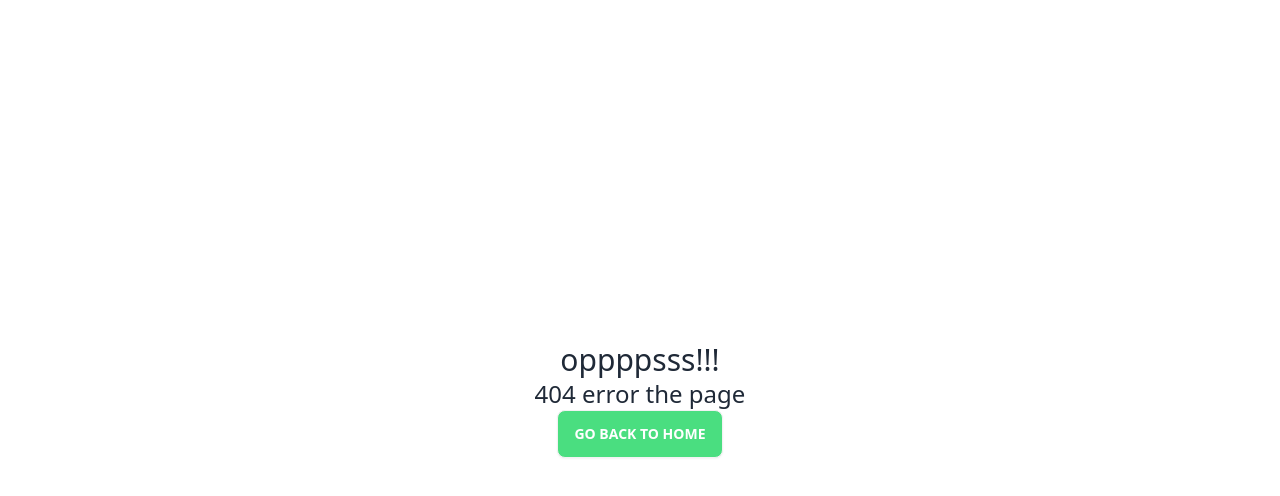
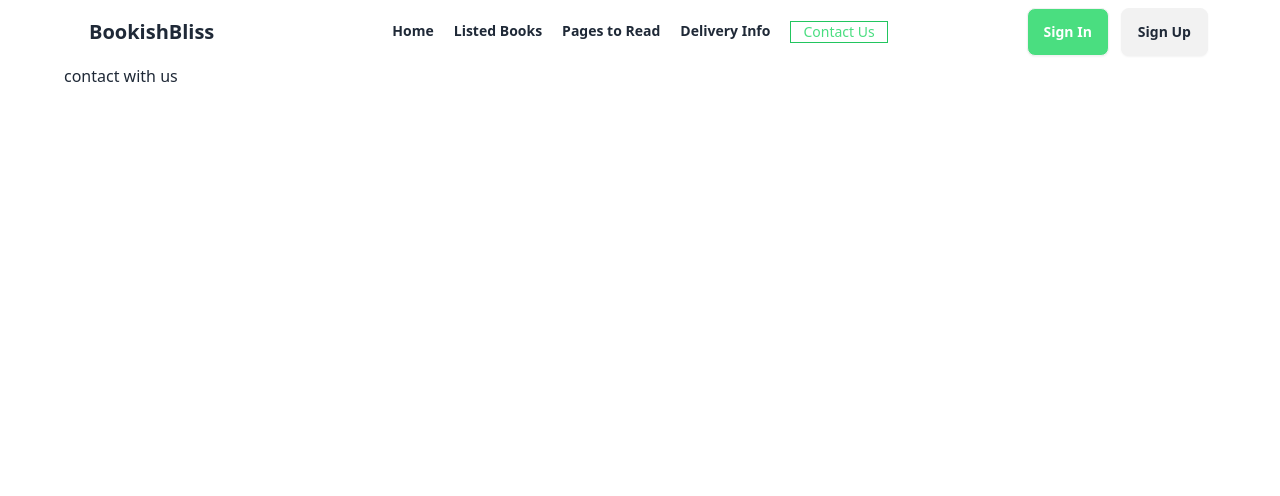
Before and after one commit to nafisa-lubaba/book-vibe, a React (Vite) app: page /contactus in a window 1280 px wide. Before the commit this address had no page. Shown: the top 496 px of the page. Built offline with nearby package versions, Linux system fonts and the light colour scheme.

Commit message:
new-route-added

```diff
--- a/src/components/BestSell/BestSell.jsx
+++ /dev/null
@@ -1,14 +0,0 @@
-
-
-const BestSell = () => {
-    return (
-        <div>
-            <h2>besl sell
-
-            </h2>
-
-        </div>
-    );
-};
-
-export default BestSell;
--- /dev/null
+++ b/src/components/ContactUs/ContactUs.jsx
@@ -0,0 +1,12 @@
+
+
+const ContactUs = () => {
+    return (
+        <div>
+        <h2>contact with us</h2>
+
+        </div>
+    );
+};
+
+export default ContactUs;
--- a/src/components/Navbar/Navbar.jsx
+++ b/src/components/Navbar/Navbar.jsx
@@ -17,6 +17,7 @@ const Navbar = () => {
                             <NavLink to='/listedbooks' className={({ isActive }) => isActive ? 'border border-green-500 text-green-400 px-3' : 'font-extrabold'}>Listed Books</NavLink>
                             <NavLink to='/pagesread' className={({ isActive }) => isActive ? 'border border-green-500 text-green-400 px-3' : 'font-extrabold'}>Pages to Read</NavLink>
                             <NavLink to='/deliveryinfo' className={({ isActive }) => isActive ? 'border border-green-500 text-green-400 px-3' : 'font-extrabold'}>Delivery Info</NavLink>
+                            <NavLink to='/contactus' className={({ isActive }) => isActive ? 'border border-green-500 text-green-400 px-3' : 'font-extrabold'}>Contact Us</NavLink>
                         </ul>
                     </div>
                     <a className="btn btn-ghost text-xl">BookishBliss</a>
@@ -28,6 +29,7 @@ const Navbar = () => {
                         <NavLink to='/listedbooks' className={({ isActive }) => isActive ? 'border border-green-500 text-green-400 px-3' : 'font-extrabold'}>Listed Books</NavLink>
                         <NavLink to='/pagesread' className={({ isActive }) => isActive ? 'border border-green-500 text-green-400 px-3' : 'font-extrabold'}>Pages to Read</NavLink>
                         <NavLink to='/deliveryinfo' className={({ isActive }) => isActive ? 'border border-green-500 text-green-400 px-3' : 'font-extrabold'}>Delivery Info</NavLink>
+                        <NavLink to='/contactus' className={({ isActive }) => isActive ? 'border border-green-500 text-green-400 px-3' : 'font-extrabold'}>Contact Us</NavLink>
                     </ul>
                 </div>
                 <div className="navbar-end gap-3">
@@ -62,33 +64,3 @@ const Navbar = () => {
 };
 
 export default Navbar;
-
-// import { NavLink } from "react-router-dom";
-
-// const Navbar = () => {
-//     return (
-//         <div className="navbar bg-base-100">
-//             <div className="navbar-start">
-//                 <a className="btn btn-ghost text-xl">BookishBliss</a>
-//             </div>
-//             <div className="navbar-center lg:flex lg:gap-5 hidden">
-//                 <NavLink exact to='/' activeClassName="border-b-2 border-green-500 text-green-400 px-3 font-bold">Home</NavLink>
-//                 <NavLink to='/listedbooks' activeClassName="border-b-2 border-green-500 text-green-400 px-3 font-bold">Listed Books</NavLink>
-//                 <NavLink to='/pagesread' activeClassName="border-b-2 border-green-500 text-green-400 px-3 font-bold">Pages to Read</NavLink>
-//                 <NavLink to='/deliveryinfo' activeClassName="border-b-2 border-green-500 text-green-400 px-3 font-bold">Delivery Info</NavLink>
-//             </div>
-//             <div className="navbar-end lg:flex gap-3">
-//                 <a className="btn bg-green-400 text-white">Sign In</a>
-//                 <a className="btn">Sign Up</a>
-//             </div>
-//             <div className="lg:hidden flex flex-col items-center mt-4">
-//                 <NavLink exact to='/' activeClassName="text-green-400 font-bold">Home</NavLink>
-//                 <NavLink to='/listedbooks' activeClassName="text-green-400 font-bold">Listed Books</NavLink>
-//                 <NavLink to='/pagesread' activeClassName="text-green-400 font-bold">Pages to Read</NavLink>
-//                 <NavLink to='/deliveryinfo' activeClassName="text-green-400 font-bold">Delivery Info</NavLink>
-//             </div>
-//         </div>
-//     );
-// };
-
-// export default Navbar;
--- a/src/main.jsx
+++ b/src/main.jsx
@@ -16,6 +16,7 @@ import ReadBlogs from './components/ReadBlogs/ReadBlogs.jsx';
 import WhisList from './components/WhisList/WhisList.jsx';
 import DeliveryInfo from './components/Delivery nfo/DeliveryInfo.jsx';
 import ErrorPage from './components/ErrorPage/ErrorPage.jsx';
+import ContactUs from './components/ContactUs/ContactUs.jsx';
 
 const router = createBrowserRouter([
 
@@ -56,6 +57,11 @@ const router = createBrowserRouter([
       {
         path:'/deliveryinfo',
         element: <DeliveryInfo></DeliveryInfo>
+      },
+      {
+        path:'/contactus',
+        element:<ContactUs></ContactUs>
+
       }
      ]
     },
```
